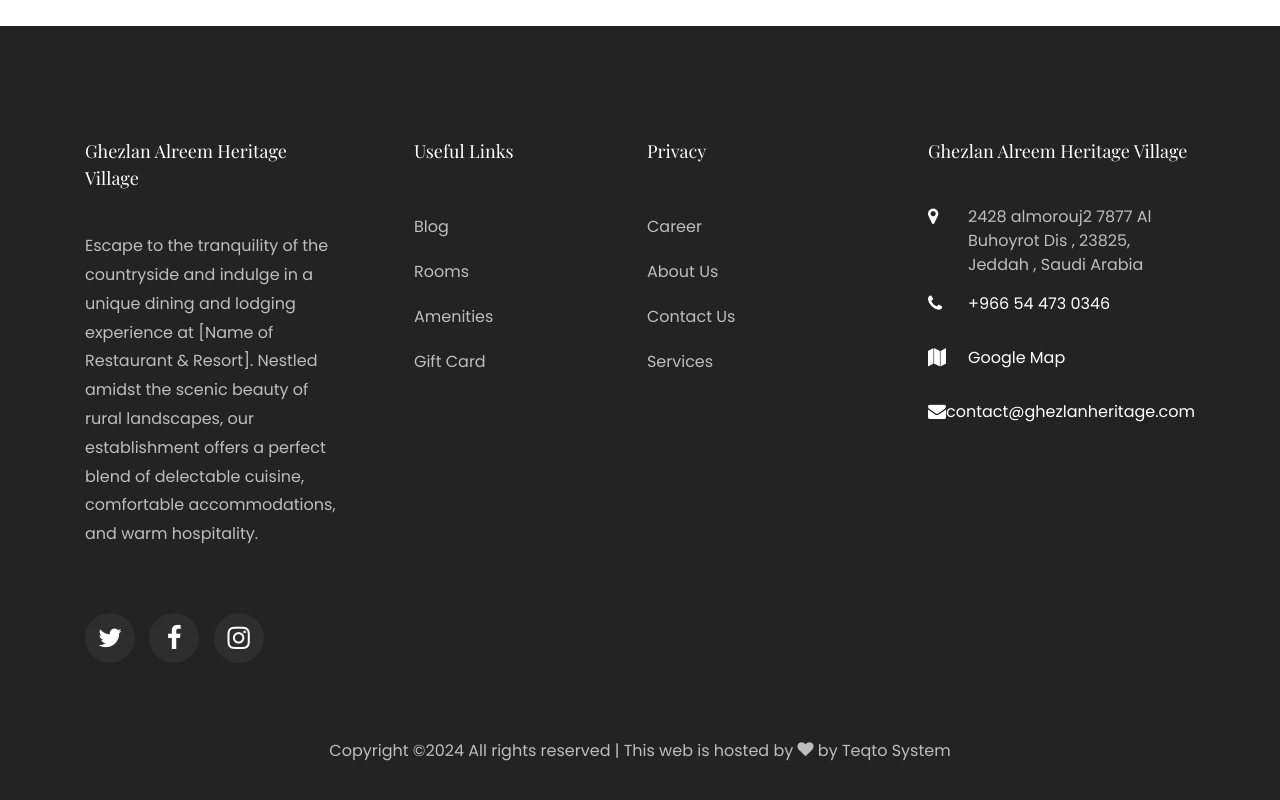
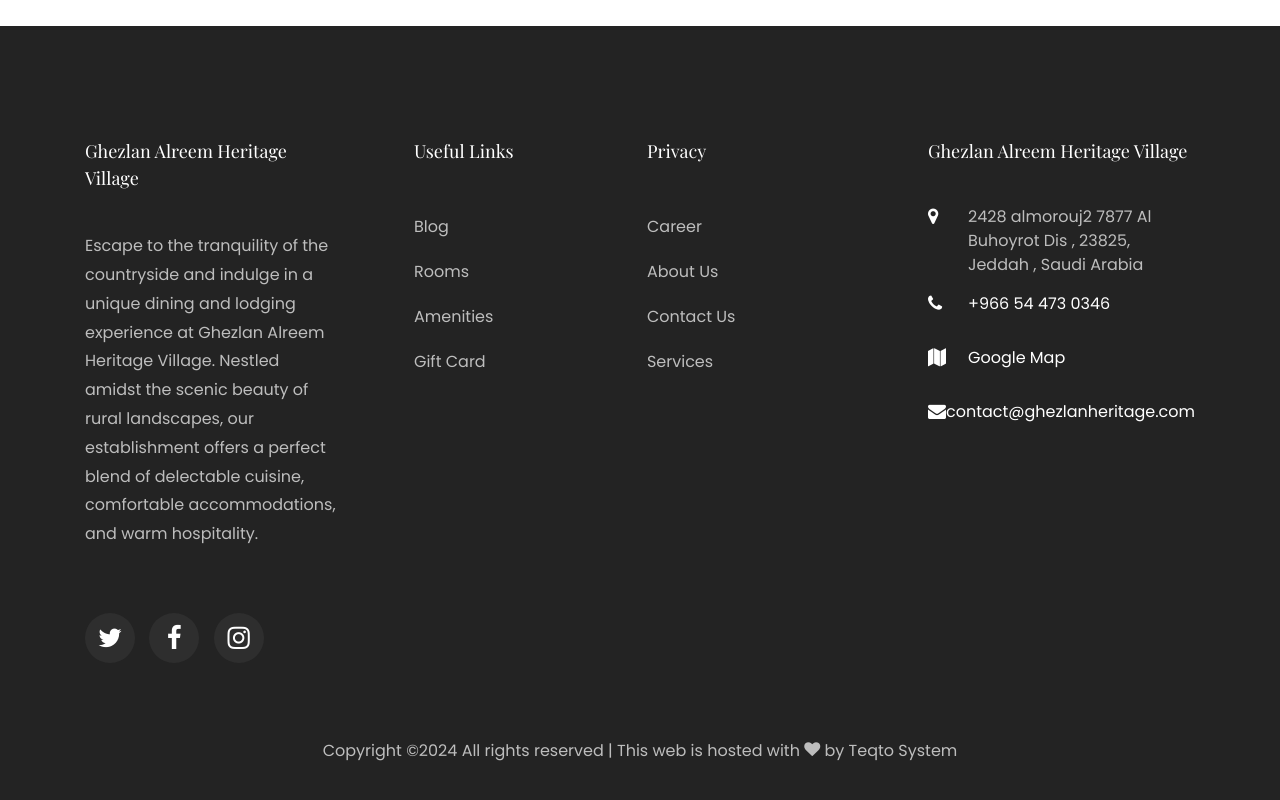
Before and after one commit to jaykrs/ghezlan, a plain HTML site: page index.html in a window 1280 px wide. Shown: the part 3308-4108 px from the top of the page. Drawn offline with nearby package versions, Linux system fonts and the light colour scheme; some packages are replaced by stand-ins of ours; no server answers; files whose address does not match are found by name; a web font is replaced by a local one.

Commit message:
correction

```diff
--- a/index.html
+++ b/index.html
@@ -605,7 +605,7 @@
           <div class="col-md">
             <div class="ftco-footer-widget mb-4">
               <h2 class="ftco-heading-2">Ghezlan Alreem Heritage Village</h2>
-						<p>Escape to the tranquility of the countryside and indulge in a unique dining and lodging experience at [Name of Restaurant & Resort]. Nestled amidst the scenic beauty of rural landscapes, our establishment offers a perfect blend of delectable cuisine, comfortable accommodations, and warm hospitality.</p>
+						<p>Escape to the tranquility of the countryside and indulge in a unique dining and lodging experience at Ghezlan Alreem Heritage Village. Nestled amidst the scenic beauty of rural landscapes, our establishment offers a perfect blend of delectable cuisine, comfortable accommodations, and warm hospitality.</p>
               <ul class="ftco-footer-social list-unstyled float-md-left float-lft mt-5">
                 <li class="ftco-animate"><a href="#"><span class="icon-twitter"></span></a></li>
                 <li class="ftco-animate"><a href="#"><span class="icon-facebook"></span></a></li>
@@ -654,7 +654,7 @@
           <div class="col-md-12 text-center">
 
             <p><!-- Link back to Colorlib can't be removed. Template is licensed under CC BY 3.0. -->
-  Copyright &copy;<script>document.write(new Date().getFullYear());</script> All rights reserved | This web is hosted by <i class="icon-heart color-danger" aria-hidden="true"></i> by <a href="https://teqtosystem.com" target="_blank">Teqto System </a>
+  Copyright &copy;<script>document.write(new Date().getFullYear());</script> All rights reserved | This web is hosted with <i class="icon-heart color-danger" aria-hidden="true"></i> by <a href="https://teqtosystem.com" target="_blank">Teqto System </a>
   <!-- Link back to Colorlib can't be removed. Template is licensed under CC BY 3.0. --></p>
           </div>
         </div>
```
